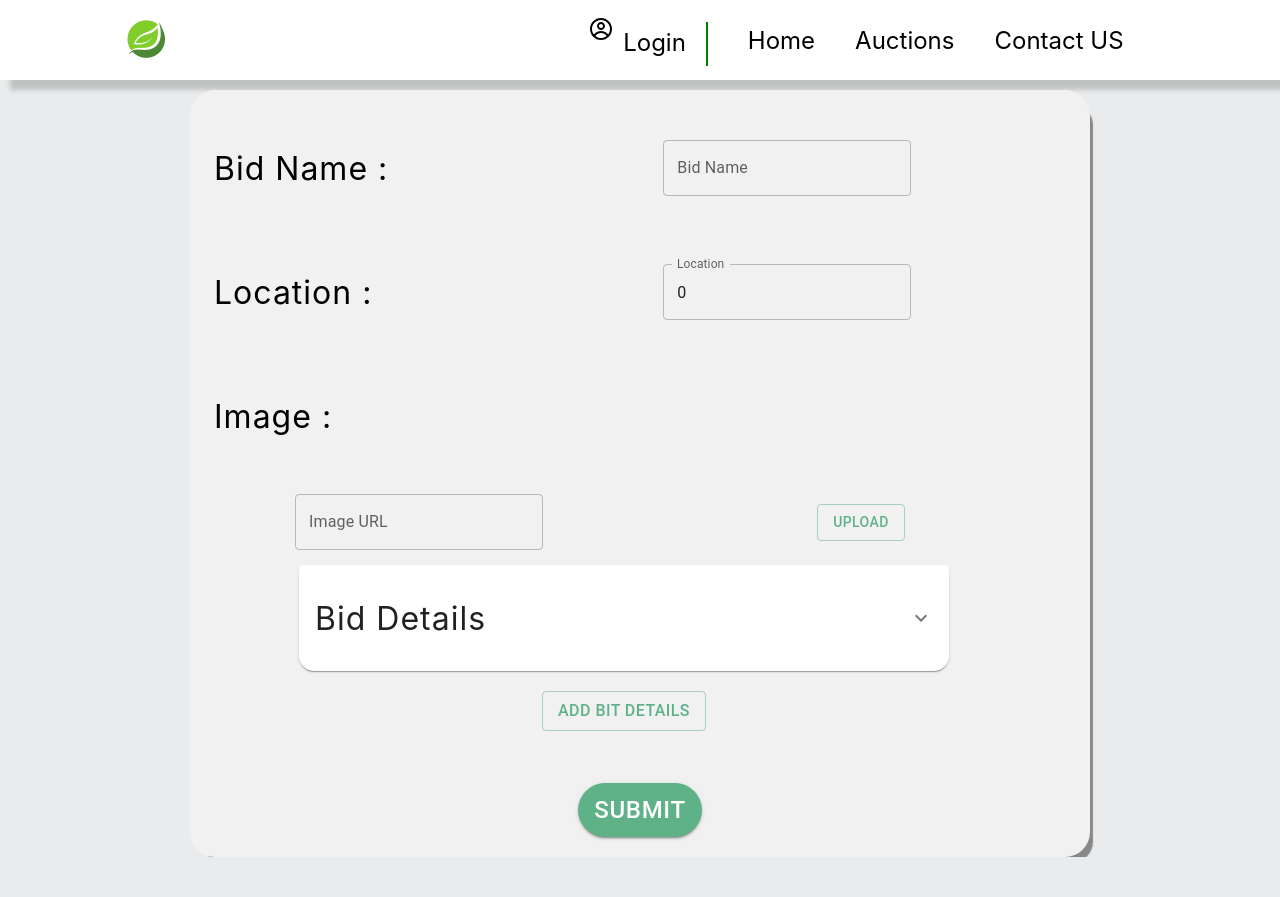
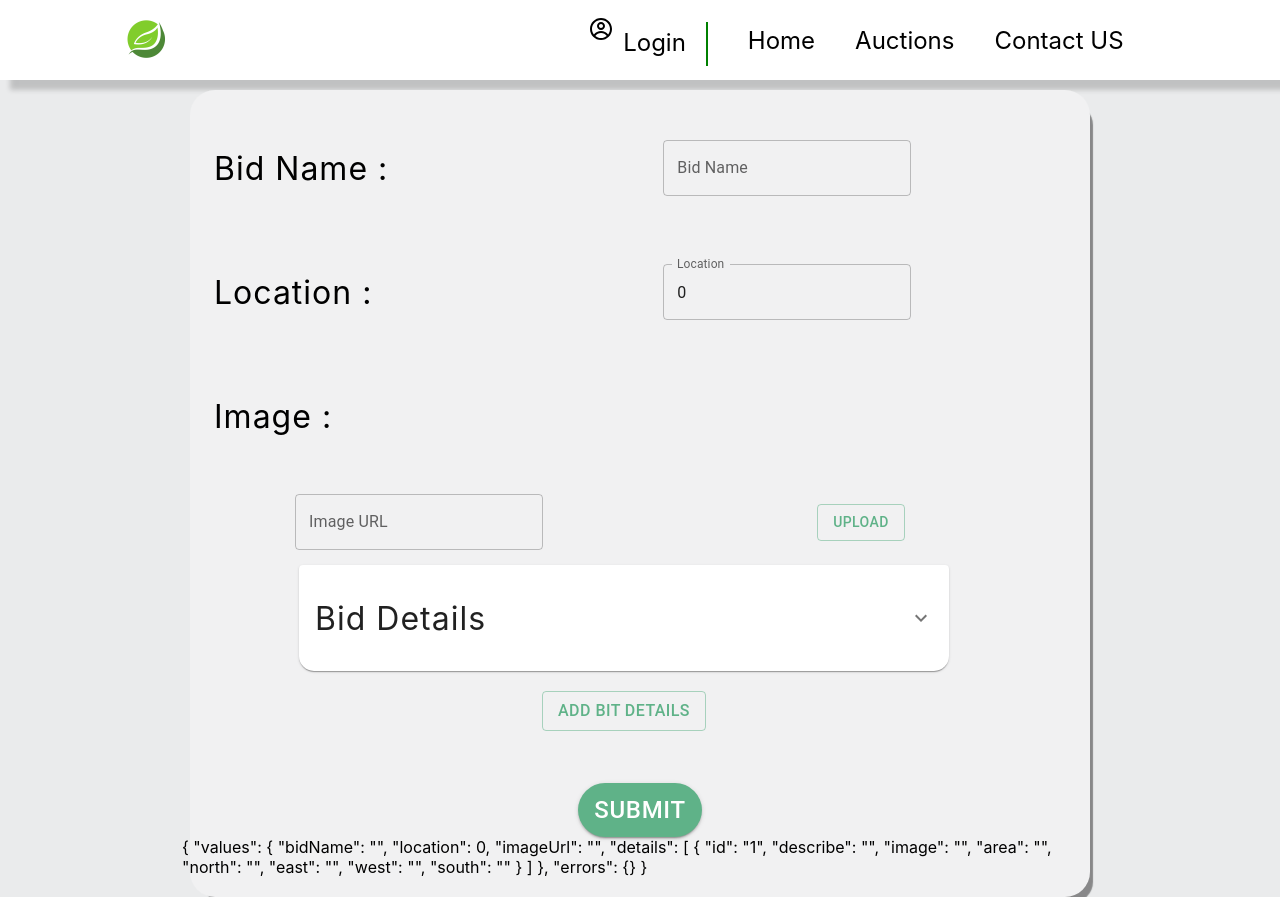
Before and after one commit to abdelrhmansaleh96/ActuionSite, a React (Create React App) app: page /dashboard in a window 1280 px wide. Before the commit the page ends 857 px from the top, so only its background shows below. Built offline with nearby package versions, Linux system fonts and the light colour scheme.

Commit message:
validation

```diff
--- a/package.json
+++ b/package.json
@@ -23,7 +23,8 @@
     "react-material-ui-carousel": "^3.4.2",
     "react-router-dom": "^6.3.0",
     "react-scripts": "5.0.1",
-    "web-vitals": "^2.1.4"
+    "web-vitals": "^2.1.4",
+    "yup": "^0.32.11"
   },
   "scripts": {
     "start": "react-scripts start",
--- a/src/components/Dashboard/Dashboard.js
+++ b/src/components/Dashboard/Dashboard.js
@@ -9,7 +9,8 @@ import AccordionSummary from "@mui/material/AccordionSummary";
 import AccordionDetails from "@mui/material/AccordionDetails";
 import ExpandMoreIcon from "@mui/icons-material/ExpandMore";
 import Divider from "@mui/material/Divider";
-import { Formik, Form, FieldArray } from "formik";
+import { Formik, Form, FieldArray, getIn } from "formik";
+import * as Yup from "yup";
 
 const Dashboard = () => {
   // //   const [value, setValue] = React.useState(
@@ -60,18 +61,45 @@ const Dashboard = () => {
           details: [
             {
               id: "1",
-              description: " ",
-              image: " ",
-              area: " ",
-              north: " ",
-              east: " ",
-              west: " ",
-              south: " ",
+              describe: "",
+              image: "",
+              area: "",
+              north: "",
+              east: "",
+              west: "",
+              south: "",
             },
           ],
         }}
+        validationSchema={Yup.object().shape({
+          bidName: Yup.string()
+            .min(3, "please enter a valid name")
+            .max(70, "you enter a big name")
+            .required("Name is required"),
+          location: Yup.number()
+            .required("Age is required")
+            .typeError("only numbers"),
+          imageUrl: Yup.string()
+            .url("Please enter a valid URL")
+            .required("URL is required"),
+          details: Yup.array().of(
+            Yup.object().shape({
+              describe: Yup.string().required(
+                "please enter a description for the bit"
+              ),
+              image: Yup.string().url("please enter a valid url"),
+              area: Yup.string().required("please enter a valid area in km"),
+              north: Yup.string().required(
+                "please enter what is beside the land from north"
+              ),
+              east: Yup.string().required(),
+              west: Yup.string().required(),
+              south: Yup.string().required(),
+            })
+          ),
+        })}
         onSubmit={(values) => {
-          console.log("onSubmit", JSON.stringify(values, null, 2));
+          console.log("onSubmit", JSON.stringify({ values }, null, 2));
         }}
       >
         {({ values, errors, handleChange }) => (
@@ -98,6 +126,8 @@ const Dashboard = () => {
                   name="bidName"
                   value={values.bidName}
                   onChange={handleChange}
+                  error={Boolean(errors.bidName)}
+                  helperText={errors.bidName}
                 />
               </Grid>
               <Grid item xs={12} sm={4}>
@@ -112,6 +142,8 @@ const Dashboard = () => {
                   name="location"
                   value={values.location}
                   onChange={handleChange}
+                  error={Boolean(errors.location)}
+                  helperText={errors.location}
                 />
               </Grid>
               <Grid item xs={12}>
@@ -126,6 +158,8 @@ const Dashboard = () => {
                   name="imageUrl"
                   value={values.imageUrl}
                   onChange={handleChange}
+                  error={Boolean(errors.imageUrl)}
+                  helperText={errors.imageUrl}
                 />
               </Grid>
               <Grid item xs={12} sm={6} sx={centeringItems}>
@@ -135,15 +169,26 @@ const Dashboard = () => {
                 {({ push, remove }) => (
                   <div>
                     {values.details.map((detail, index) => {
-                      const describe = `details[${index}].description`;
+                      const describe = `details[${index}].describe`;
+                      const errorDescribe = getIn(errors, describe);
                       const area = `details[${index}].area`;
+                      const errorArea = getIn(errors, area);
                       const image = `details[${index}].image`;
+                      const errorImage = getIn(errors, image);
                       const east = `details[${index}].east`;
+                      const errorEast = getIn(errors, east);
                       const west = `details[${index}].west`;
+                      const errorWest = getIn(errors, west);
+
                       const north = `details[${index}].north`;
+                      const errorNorth = getIn(errors, north);
+
                       const south = `details[${index}].south`;
+                      const errorSouth = getIn(errors, south);
+
                       return (
                         <Accordion
+                          className={classes.myAcc}
                           sx={{
                             maxWidth: "650px",
                             margin: "15px 0",
@@ -182,6 +227,8 @@ const Dashboard = () => {
                                   maxRows={4}
                                   value={detail.describe}
                                   onChange={handleChange}
+                                  error={Boolean(errorDescribe)}
+                                  helperText={errorDescribe}
                                 />
                               </Grid>
                               <Grid item xs={12}>
@@ -197,6 +244,8 @@ const Dashboard = () => {
                                   onChange={handleChange}
                                   value={detail.image}
                                   variant="outlined"
+                                  error={Boolean(errorImage)}
+                                  helperText={errorImage}
                                 />
                               </Grid>
                               <Grid item xs={12} sm={6} sx={centeringItems}>
@@ -216,6 +265,8 @@ const Dashboard = () => {
                                   variant="outlined"
                                   onChange={handleChange}
                                   value={detail.area}
+                                  error={Boolean(errorArea)}
+                                  helperText={errorArea}
                                 />
                               </Grid>
                               <Grid item xs={12} sm={4}>
@@ -234,6 +285,8 @@ const Dashboard = () => {
                                   value={detail.north}
                                   onChange={handleChange}
                                   sx={{ margin: "0 5px" }}
+                                  error={Boolean(errorNorth)}
+                                  helperText={errorNorth}
                                 />
                                 <TextField
                                   id="outlined-multiline-flexible"
@@ -244,6 +297,7 @@ const Dashboard = () => {
                                   value={detail.south}
                                   onChange={handleChange}
                                   sx={{ margin: "0 5px" }}
+                                  error={Boolean(errorSouth)}
                                 />
                                 <TextField
                                   id="outlined-multiline-flexible"
@@ -254,6 +308,7 @@ const Dashboard = () => {
                                   value={detail.east}
                                   onChange={handleChange}
                                   sx={{ margin: "0 5px" }}
+                                  error={Boolean(errorEast)}
                                 />
                                 <TextField
                                   id="outlined-multiline-flexible"
@@ -264,6 +319,7 @@ const Dashboard = () => {
                                   value={detail.west}
                                   onChange={handleChange}
                                   sx={{ margin: "0 5px" }}
+                                  error={Boolean(errorWest)}
                                 />
                               </Grid>
                               <Grid item xs={12}>
@@ -330,6 +386,7 @@ const Dashboard = () => {
                   Submit
                 </Button>
               </Grid>
+              <div>{JSON.stringify({ values, errors }, null, 4)}</div>
             </Grid>
           </Form>
         )}
```
Also changed, not shown: 1 other file (tests, documents, lock files or other folders).
